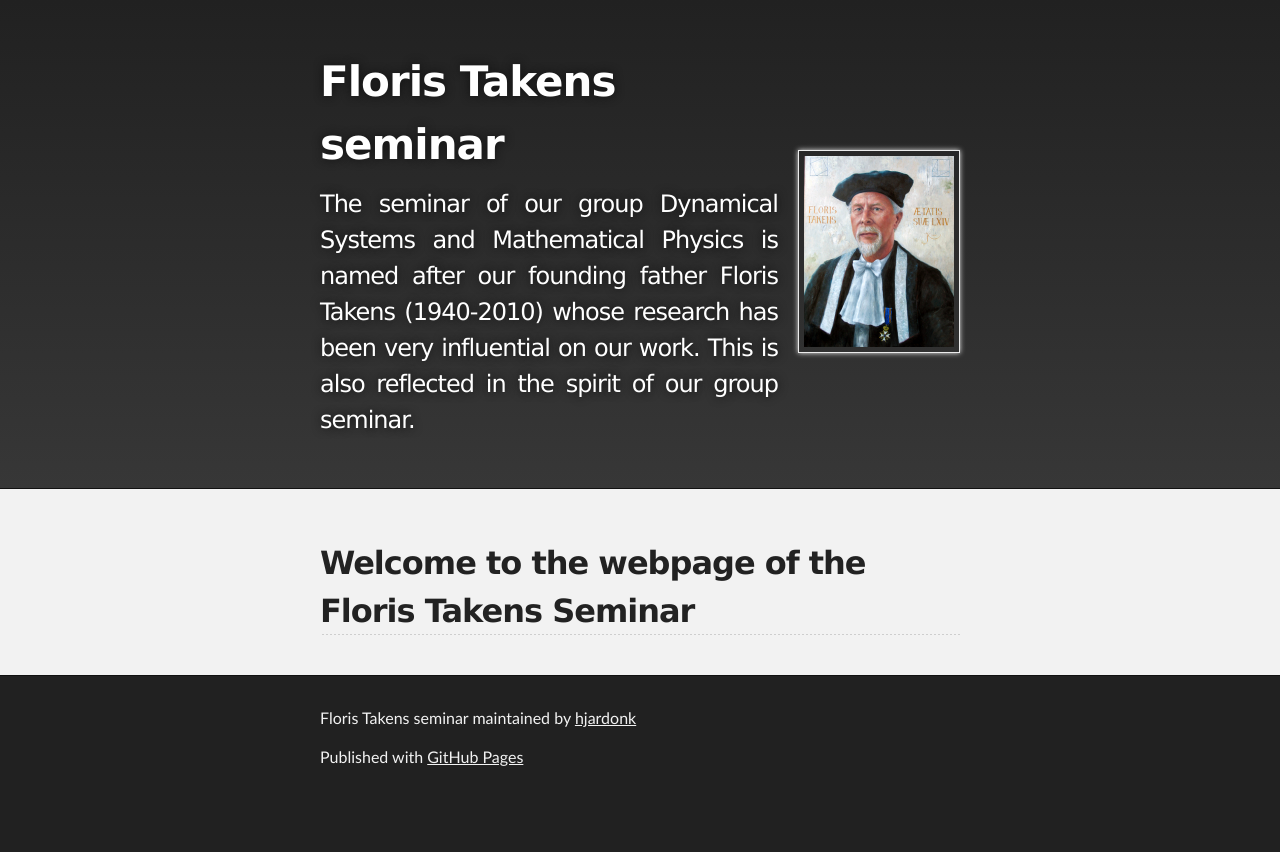
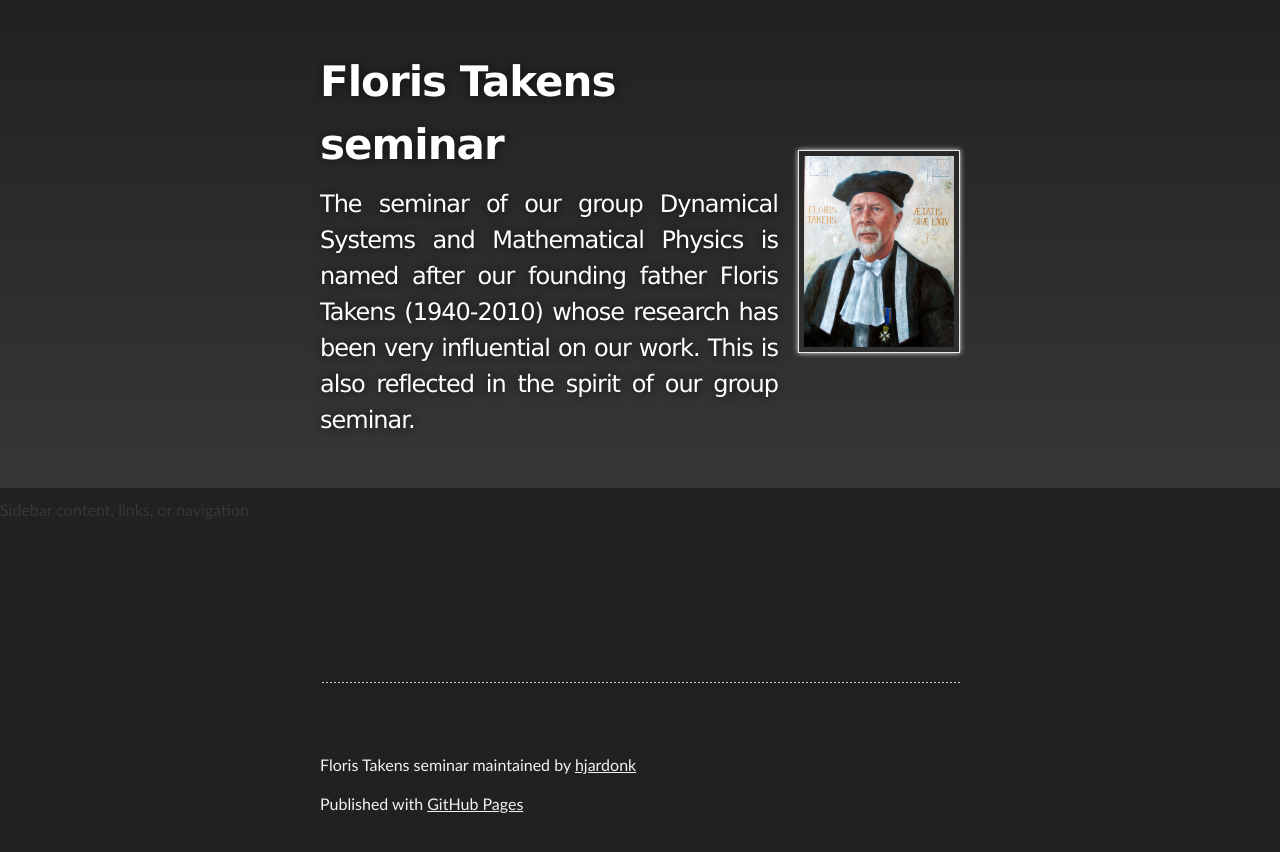
Before and after one commit to hjardonk/FlorisTakensSeminar, a Jekyll site: the page built from index.md, in a window 1280 px wide. Shown: the top 852 px of the page. Built offline with Jekyll 4.4.1, drawn with Linux system fonts in a browser that asks for light colours; our own code applies the rules of GitHub Pages for plain Markdown files.

Commit message:
Update default.html

```diff
--- a/_layouts/default.html
+++ b/_layouts/default.html
@@ -43,11 +43,24 @@
 
 
     <!-- MAIN CONTENT -->
-    <div id="main_content_wrap" class="outer">
-      <section id="main_content" class="inner">
-        {{ content }}
-      </section>
+    <!-- Wrap main content and sidebar in a flex container -->
+<div id="main_wrap" class="outer">
+    <div class="layout-container">
+
+        <!-- Sidebar on the left -->
+        <aside class="sidebar">
+            <!-- Sidebar content here -->
+            <p>Sidebar content, links, or navigation</p>
+        </aside>
+
+        <!-- Main content area -->
+        <section id="main_content" class="inner">
+            {{ content }}
+        </section>
+
     </div>
+</div>
+
 
     <!-- FOOTER -->
     <div id="footer_wrap" class="outer">
```
